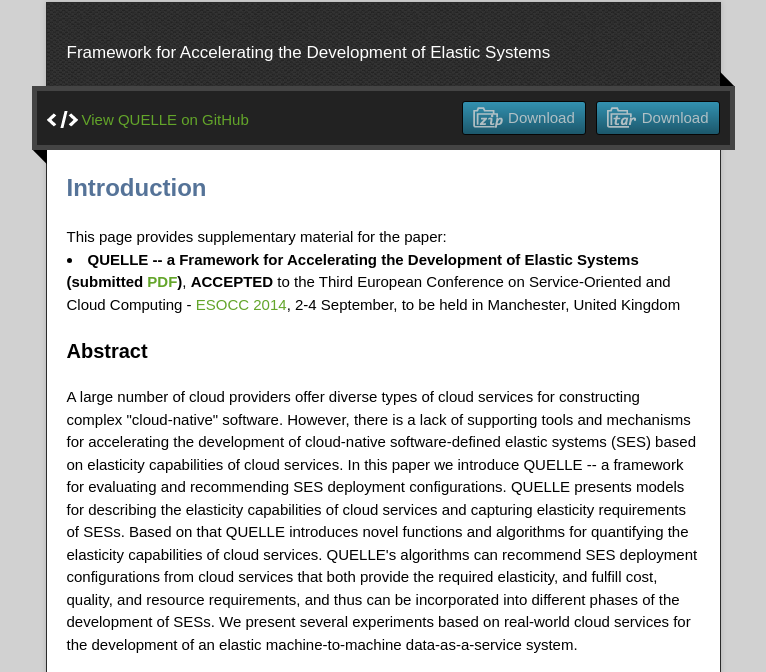
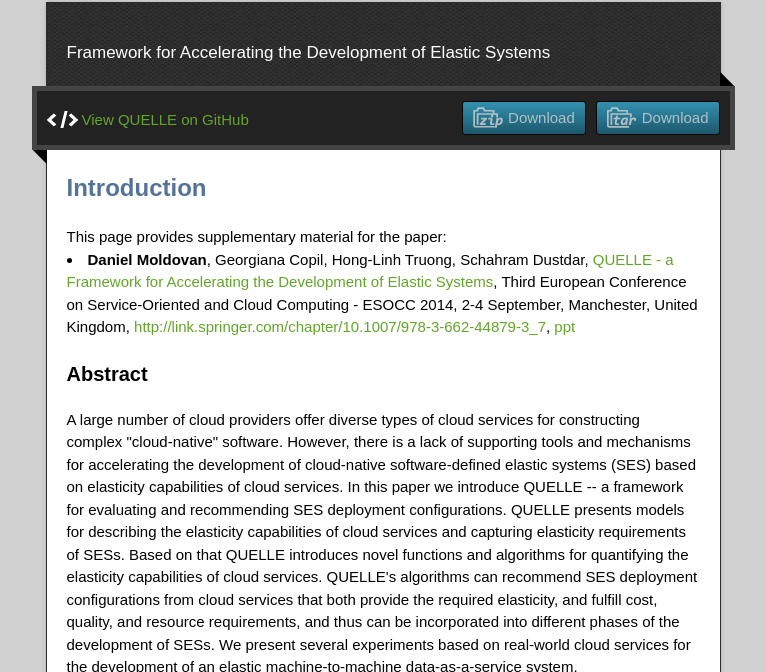
Before and after one commit to tuwiendsg/QUELLE, a plain HTML site: page index.html in a window 1280 px wide. Shown: the part 128-800 px from the top of the page, without its empty margins (257-1023 px from the left). Drawn offline with nearby package versions, Linux system fonts and the light colour scheme.

Commit message:
Added SpringerLink URL to the paper

```diff
--- a/index.html
+++ b/index.html
@@ -56,10 +56,11 @@
 <a name="introduction" class="anchor" href="#introduction"><span class="octicon octicon-link"></span></a>Introduction</h2>
 
 This page provides supplementary material for the paper:
-				<li>
-                  <b>QUELLE -- a Framework for Accelerating the Development of Elastic Systems (submitted <a href="http://www.infosys.tuwien.ac.at/research/viecom/papers/esocc2014_submission_17.pdf">PDF</a>)</b>, <b>ACCEPTED</b> to the Third European Conference on Service-Oriented and Cloud Computing - <a href="http://esocc2014.cs.manchester.ac.uk/">ESOCC 2014</a>, 2-4 September, to be held in Manchester, United Kingdom
-				</li>
+<li><b>Daniel Moldovan</b>, Georgiana Copil, Hong-Linh Truong, Schahram Dustdar, <a href="http://www.infosys.tuwien.ac.at/research/viecom/papers/esocc2014_submission_17.pdf">QUELLE - a Framework for Accelerating the Development of Elastic Systems</a>, Third European Conference on Service-Oriented and Cloud Computing - ESOCC 2014, 2-4 September, Manchester, United Kingdom, <a href="http://link.springer.com/chapter/10.1007/978-3-662-44879-3_7">http://link.springer.com/chapter/10.1007/978-3-662-44879-3_7</a>, <a href="http://www.slideshare.net/moldovanus/esocc-annotated">ppt</a></li>
 				</ul>
+
+
+
 
 <!--<pre><code>$ cd your_repo_root/repo_name
 $ git fetch origin
```
